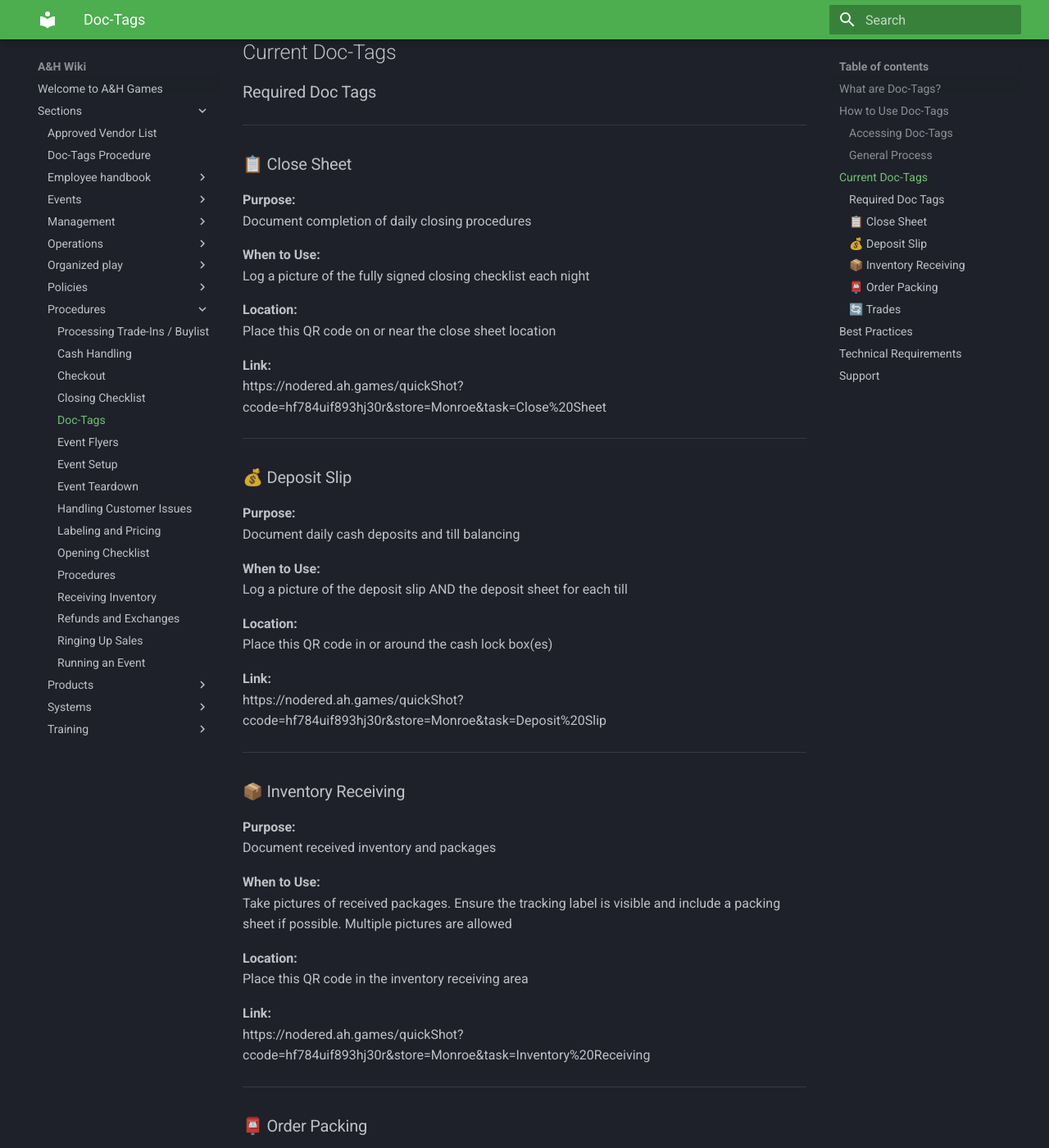
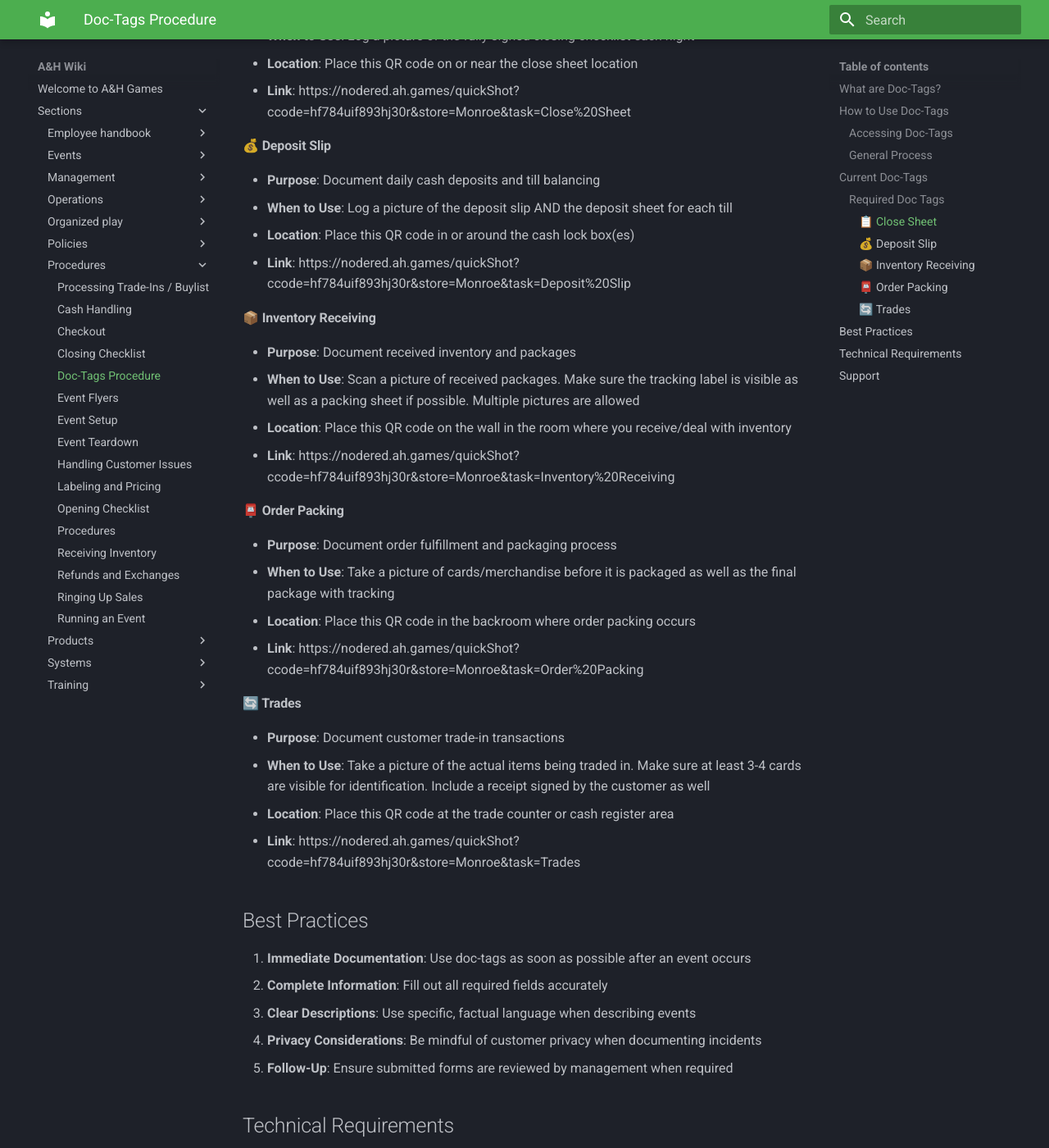
Before and after one commit to zfghterb721/ah-wiki-public, an MkDocs documentation site: the page built from docs/sections/procedures/doc_tags.md, in a window 1280 px wide and 1400 px high, scrolled down 1073 px. Shown: the whole window at 82% size. Built offline with MkDocs 1.6.1 and Material for MkDocs 9.7.7, drawn with Linux system fonts in a browser that asks for light colours; some of the changed text lies outside the part shown.

Commit message:
Moved some things into correct folders. Preparing to refine.

```diff
--- a/docs/sections/procedures/doc_tags.md
+++ b/docs/sections/procedures/doc_tags.md
@@ -1,148 +1,77 @@
-# Doc-Tags
+# Doc-Tags Procedure
 
-Doc-tags are QR codes or URLs accessible on any mobile device used to document specific events and activities that take place in the store.
-
-These digital forms help maintain consistent record-keeping and ensure important information is captured accurately.
-
----
+Doc-tags are QR codes or URLs accessible on any mobile device used to document specific events and activities that take place in the store. These digital forms help maintain consistent record-keeping and ensure important information is captured accurately.
 
 ## What are Doc-Tags?
 
-Doc-tags provide a quick and standardized way to document store activities using mobile devices.
-
-Each doc-tag links to a specific form designed to capture relevant information about particular events, incidents, or procedures.
-
----
+Doc-tags provide a quick and standardized way to document store activities using mobile devices. Each doc-tag links to a specific form designed to capture relevant information about particular events, incidents, or procedures.
 
 ## How to Use Doc-Tags
 
 ### Accessing Doc-Tags
-
-- **QR Code:** Use your mobile device's camera to scan the QR code
-- **Direct URL:** Navigate directly to the provided URL
-- **Mobile Friendly:** All forms are optimized for mobile use
-
----
+1. **QR Code**: Use your mobile device's camera to scan the QR code
+2. **Direct URL**: Navigate directly to the provided URL on any device
+3. **Mobile Friendly**: All doc-tag forms are optimized for mobile device use
 
 ### General Process
-
 1. Identify the situation that requires documentation
 2. Locate the appropriate doc-tag (QR code or URL)
-3. Scan or navigate to the link on your mobile device
+3. Scan the code or navigate to the URL on your mobile device
 4. Fill out the form completely and accurately
 5. Submit the form as instructed
-
----
 
 ## Current Doc-Tags
 
 ### Required Doc Tags
 
----
+#### 📋 Close Sheet
+- **Purpose**: Document completion of daily closing procedures
+- **When to Use**: Log a picture of the fully signed closing checklist each night
+- **Location**: Place this QR code on or near the close sheet location
+- **Link**: https://nodered.ah.games/quickShot?ccode=hf784uif893hj30r&store=Monroe&task=Close%20Sheet
 
-### 📋 Close Sheet
+#### 💰 Deposit Slip
+- **Purpose**: Document daily cash deposits and till balancing
+- **When to Use**: Log a picture of the deposit slip AND the deposit sheet for each till
+- **Location**: Place this QR code in or around the cash lock box(es)
+- **Link**: https://nodered.ah.games/quickShot?ccode=hf784uif893hj30r&store=Monroe&task=Deposit%20Slip
 
-**Purpose:**
-Document completion of daily closing procedures
+#### 📦 Inventory Receiving
+- **Purpose**: Document received inventory and packages
+- **When to Use**: Scan a picture of received packages. Make sure the tracking label is visible as well as a packing sheet if possible. Multiple pictures are allowed
+- **Location**: Place this QR code on the wall in the room where you receive/deal with inventory
+- **Link**: https://nodered.ah.games/quickShot?ccode=hf784uif893hj30r&store=Monroe&task=Inventory%20Receiving
 
-**When to Use:**
-Log a picture of the fully signed closing checklist each night
+#### 📮 Order Packing
+- **Purpose**: Document order fulfillment and packaging process
+- **When to Use**: Take a picture of cards/merchandise before it is packaged as well as the final package with tracking
+- **Location**: Place this QR code in the backroom where order packing occurs
+- **Link**: https://nodered.ah.games/quickShot?ccode=hf784uif893hj30r&store=Monroe&task=Order%20Packing
 
-**Location:**
-Place this QR code on or near the close sheet location
-
-**Link:**
-https://nodered.ah.games/quickShot?ccode=hf784uif893hj30r&store=Monroe&task=Close%20Sheet
-
----
-
-### 💰 Deposit Slip
-
-**Purpose:**
-Document daily cash deposits and till balancing
-
-**When to Use:**
-Log a picture of the deposit slip AND the deposit sheet for each till
-
-**Location:**
-Place this QR code in or around the cash lock box(es)
-
-**Link:**
-https://nodered.ah.games/quickShot?ccode=hf784uif893hj30r&store=Monroe&task=Deposit%20Slip
-
----
-
-### 📦 Inventory Receiving
-
-**Purpose:**
-Document received inventory and packages
-
-**When to Use:**
-Take pictures of received packages. Ensure the tracking label is visible and include a packing sheet if possible. Multiple pictures are allowed
-
-**Location:**
-Place this QR code in the inventory receiving area
-
-**Link:**
-https://nodered.ah.games/quickShot?ccode=hf784uif893hj30r&store=Monroe&task=Inventory%20Receiving
-
----
-
-### 📮 Order Packing
-
-**Purpose:**
-Document order fulfillment and packaging process
-
-**When to Use:**
-Take a picture of items before packaging and the final package with tracking
-
-**Location:**
-Place this QR code in the backroom where order packing occurs
-
-**Link:**
-https://nodered.ah.games/quickShot?ccode=hf784uif893hj30r&store=Monroe&task=Order%20Packing
-
----
-
-### 🔄 Trades
-
-**Purpose:**
-Document customer trade-in transactions
-
-**When to Use:**
-Take a picture of the items being traded in. Ensure at least 3–4 cards are visible. Include a signed receipt
-
-**Location:**
-Place this QR code at the trade counter or register area
-
-**Link:**
-https://nodered.ah.games/quickShot?ccode=hf784uif893hj30r&store=Monroe&task=Trades
-
----
+#### 🔄 Trades
+- **Purpose**: Document customer trade-in transactions
+- **When to Use**: Take a picture of the actual items being traded in. Make sure at least 3-4 cards are visible for identification. Include a receipt signed by the customer as well
+- **Location**: Place this QR code at the trade counter or cash register area
+- **Link**: https://nodered.ah.games/quickShot?ccode=hf784uif893hj30r&store=Monroe&task=Trades
 
 ## Best Practices
 
-- Document events as soon as possible
-- Fill out all required fields completely
-- Use clear, factual descriptions
-- Be mindful of customer privacy
-- Ensure forms are reviewed when required
-
----
+1. **Immediate Documentation**: Use doc-tags as soon as possible after an event occurs
+2. **Complete Information**: Fill out all required fields accurately
+3. **Clear Descriptions**: Use specific, factual language when describing events
+4. **Privacy Considerations**: Be mindful of customer privacy when documenting incidents
+5. **Follow-Up**: Ensure submitted forms are reviewed by management when required
 
 ## Technical Requirements
 
 - Mobile device with camera (for QR codes)
 - Internet connection
-- No special apps required (works in browser)
-
----
+- No special apps required - works with standard web browsers
 
 ## Support
 
-If you experience issues with doc-tags:
-
-1. Refresh the page
+If you experience technical difficulties with doc-tags:
+1. Try refreshing the page
 2. Check your internet connection
-3. Contact management
-4. Use alternative documentation (e.g., Discord) if necessary
+3. Contact management for assistance
+4. Use alternative documentation methods if necessary (log in Discord)
```
Also changed, not shown: docs/sections/doc_tags.md (deleted, +0 -77 lines), docs/sections/operations/operations_index.md (+5 -0 lines), docs/sections/operations/approved_vendors.md (renamed from docs/sections/approved_vendors.md).
